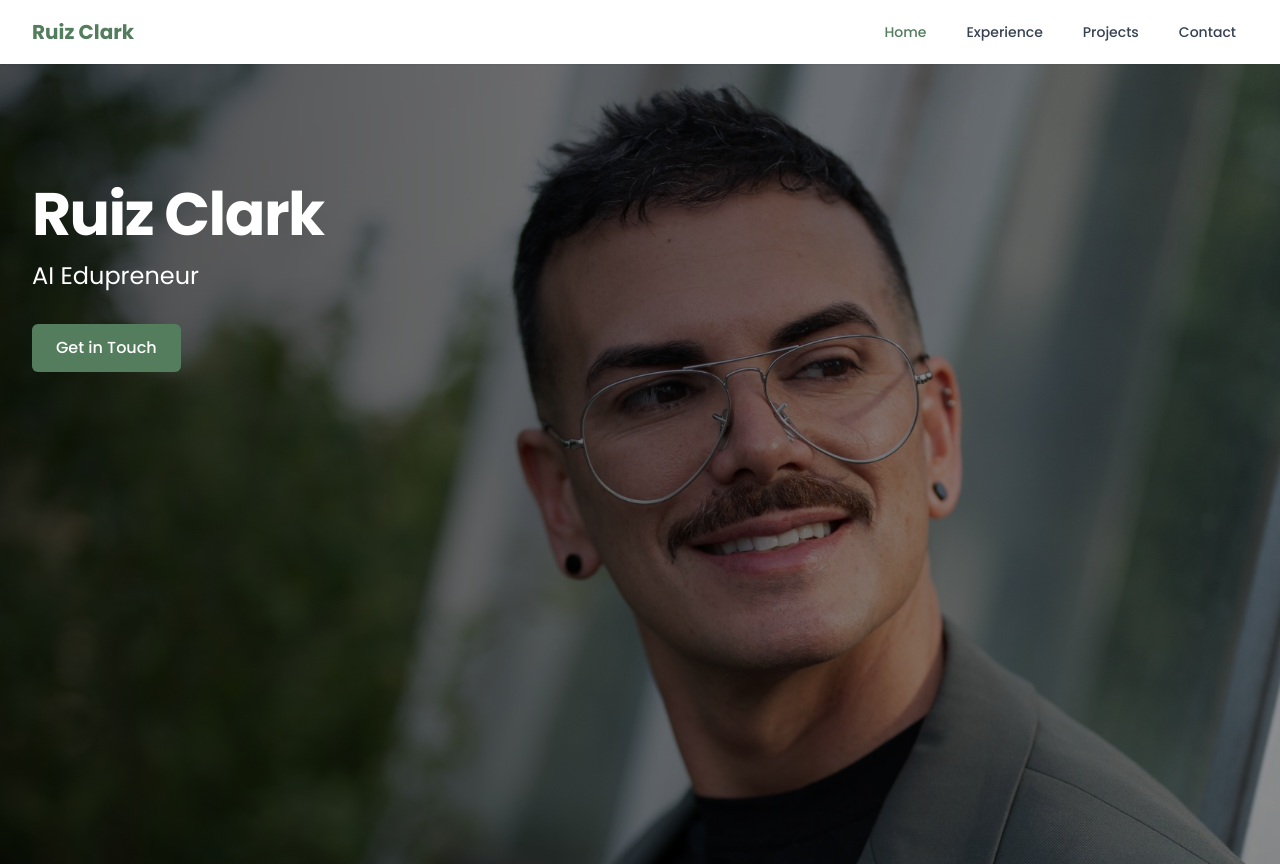
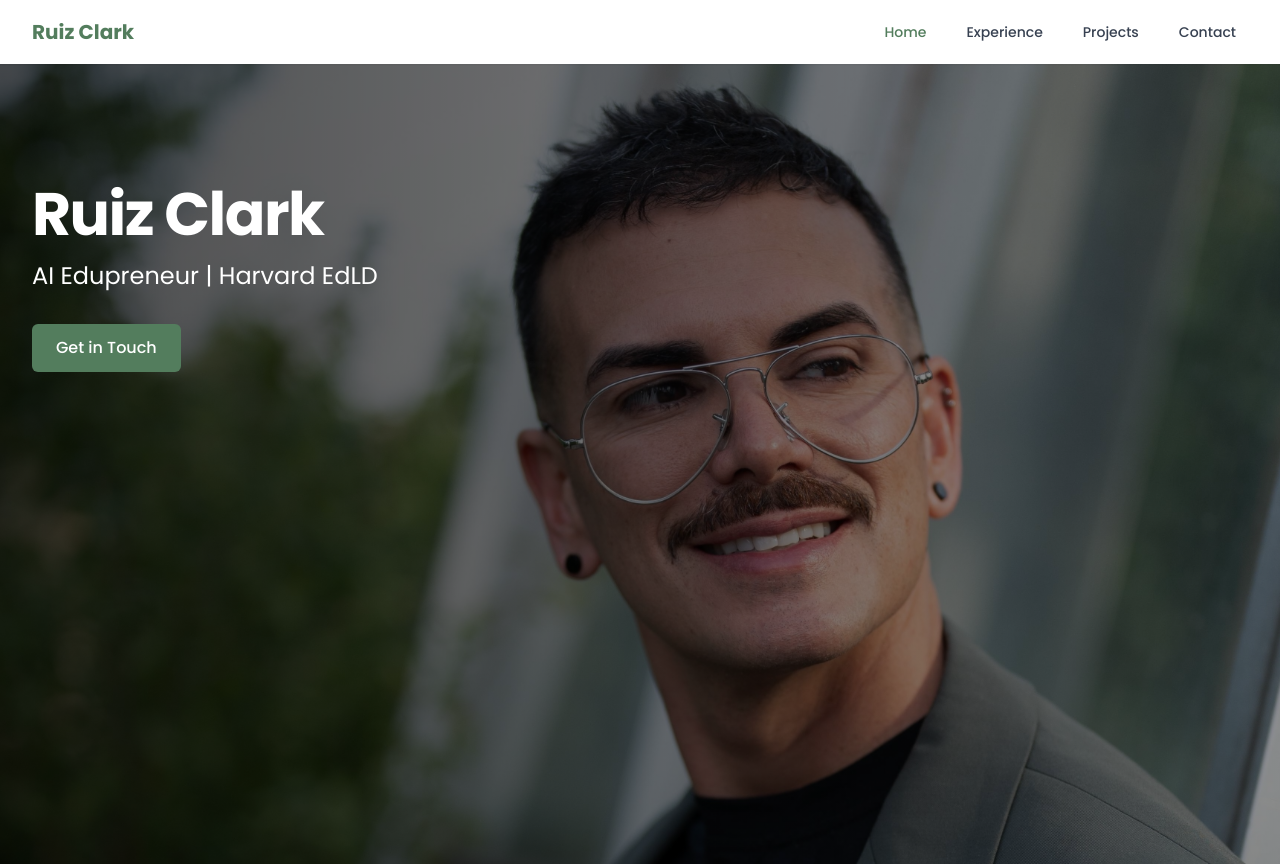
Before and after one commit to ruizclark/personal-website, a Next.js app: page / in a window 1280 px wide. Shown: the top 866 px of the page. Built offline with nearby package versions, Linux system fonts and the light colour scheme.

Commit message:
Added Harvard EdLD to homepage

```diff
--- a/app/page.tsx
+++ b/app/page.tsx
@@ -22,7 +22,7 @@ export default function Home() {
             className="max-w-3xl text-white"
           >
             <h1 className="mb-4">Ruiz Clark</h1>
-            <p className="text-xl md:text-2xl mb-8">AI Edupreneur</p>
+            <p className="text-xl md:text-2xl mb-8">AI Edupreneur | Harvard EdLD</p>
             <Link href="/contact" className="btn-primary">
               Get in Touch
             </Link>
```
